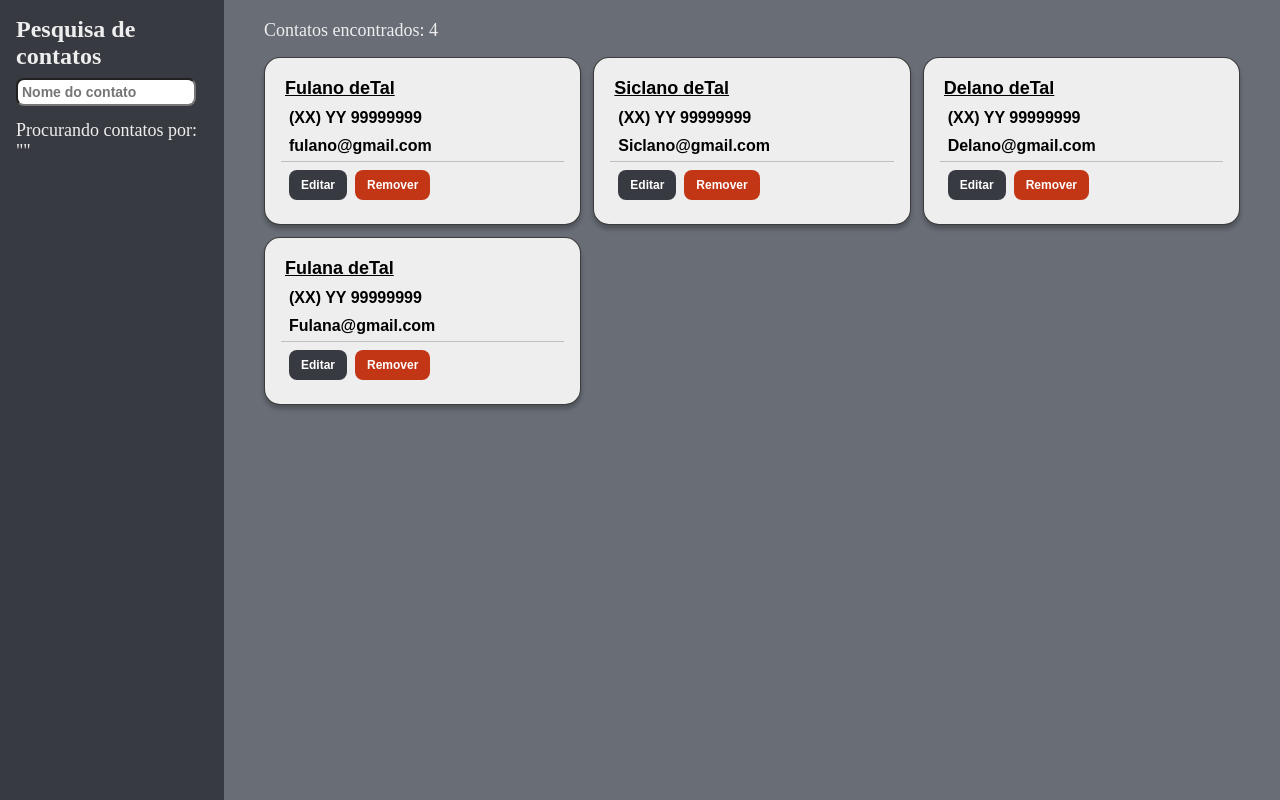
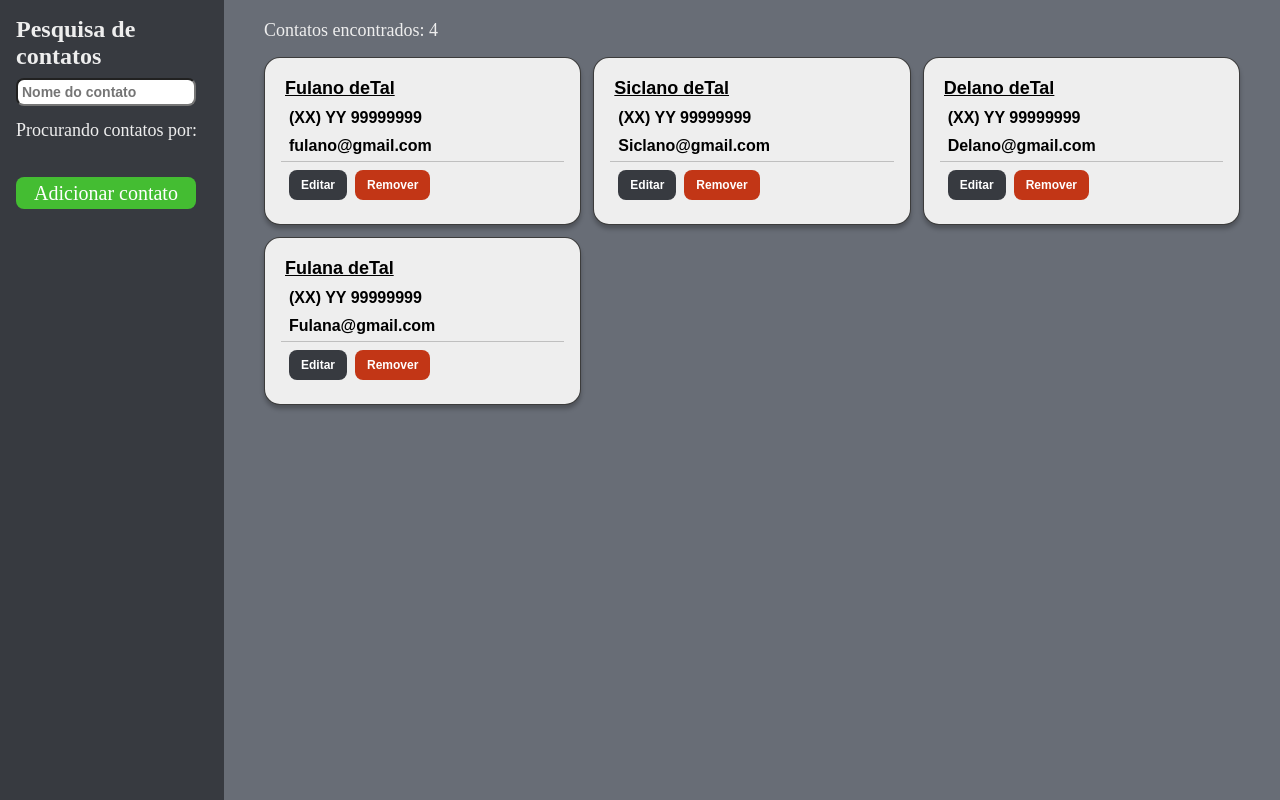
Before and after one commit to ThgFeldmann/lista-de-contatos, a React (Create React App) app: page / in a window 1280 px wide. Built offline with nearby package versions, Linux system fonts and the light colour scheme.

Commit message:
botao adicionar contato
- estilizar a page de criação de contato

```diff
--- a/package.json
+++ b/package.json
@@ -14,6 +14,7 @@
     "react": "^18.3.1",
     "react-dom": "^18.3.1",
     "react-redux": "^9.1.2",
+    "react-router-dom": "^6.26.1",
     "react-scripts": "5.0.1",
     "styled-components": "^6.1.12",
     "typescript": "^4.9.5",
--- a/src/App.tsx
+++ b/src/App.tsx
@@ -1,19 +1,30 @@
 import { Provider } from 'react-redux';
+import { createBrowserRouter, RouterProvider } from 'react-router-dom';
 
-import SideBar from './containers/SideBar';
-import ListaDeContatos from './containers/ListaDeContatos';
 import store from './store'
 
 import EstiloGlobal from './styles/index'
 import { Container } from './styles/index';
+import Home from './pages/Home';
+import Cadastro from './pages/Cadastro';
+
+const rotas = createBrowserRouter([
+  {
+    path: '/',
+    element: <Home />
+  },
+  {
+    path: '/novo',
+    element: <Cadastro />
+  }
+])
 
 function App() {
   return (
     <Provider store={store}>
       <EstiloGlobal />
       <Container>
-        <SideBar />
-        <ListaDeContatos />
+        <RouterProvider router={rotas} />
       </Container>
     </Provider>
   );
--- /dev/null
+++ b/src/components/BtnAdicionar/index.tsx
@@ -0,0 +1,8 @@
+import { BotaoAdd } from "./styles"
+
+
+const BotaoAdicionar = () => (
+  <BotaoAdd href="/novo">Adicionar contato</BotaoAdd>
+)
+
+export default BotaoAdicionar
--- /dev/null
+++ b/src/components/BtnAdicionar/styles.ts
@@ -0,0 +1,19 @@
+import styled from "styled-components";
+import variaveis from "../../styles/variaveis";
+
+export const BotaoAdd = styled.a`
+  display: flex;
+  height: 32px;
+  width: 180px;
+  background-color: ${variaveis.verde};
+  color: #fff;
+  position: fixed;
+  margin-top: 30px;
+  font-size: 20px;
+  padding: 8px 12px;
+  border: none;
+  border-radius: 8px;
+  justify-content: center;
+  align-items: center;
+  cursor: pointer;
+`
--- a/src/containers/SideBar/index.tsx
+++ b/src/containers/SideBar/index.tsx
@@ -4,6 +4,7 @@ import * as S from './styles'
 import { Campo } from '../../styles/index'
 import { RootReducer } from '../../store'
 import { alterarNome } from '../../store/reducers/filtro'
+import BotaoAdicionar from '../../components/BtnAdicionar'
 
 const SideBar = () => {
   const dispatch = useDispatch()
@@ -18,8 +19,9 @@ const SideBar = () => {
         <Campo placeholder='Email do contato' type="email" /> */}
       </S.Filtros>
       <S.Filtrados>
-        Procurando contatos por: {nome !== undefined && nome.length >= 0 ? `"${nome}"` : ''}
+        Procurando contatos por: {nome !== undefined && nome.length > 0 ? `"${nome}"` : ''}
       </S.Filtrados>
+      <BotaoAdicionar />
     </S.Aside>
   )
 }
--- /dev/null
+++ b/src/pages/Cadastro/index.tsx
@@ -0,0 +1,9 @@
+
+
+const Cadastro = () => (
+  <div>
+    Novo contato
+  </div>
+)
+
+export default Cadastro
--- /dev/null
+++ b/src/pages/Home/index.tsx
@@ -0,0 +1,12 @@
+import ListaDeContatos from "../../containers/ListaDeContatos"
+import SideBar from "../../containers/SideBar"
+
+
+const Home = () => (
+  <>
+    <SideBar />
+    <ListaDeContatos />
+  </>
+)
+
+export default Home
--- a/src/styles/index.ts
+++ b/src/styles/index.ts
@@ -7,6 +7,7 @@ const EstiloGlobal = createGlobalStyle`
     padding: 0;
     box-sizing: border-box;
     list-style-type: none;
+    text-decoration: none;
   }
 `
 
```
Also changed, not shown: 1 other file (tests, documents, lock files or other folders).
